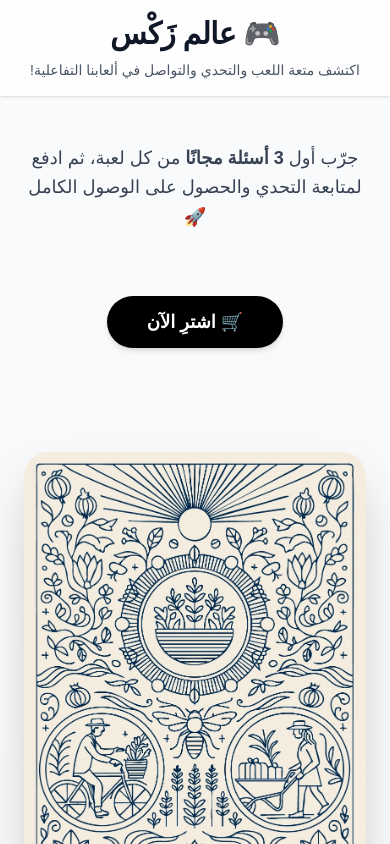
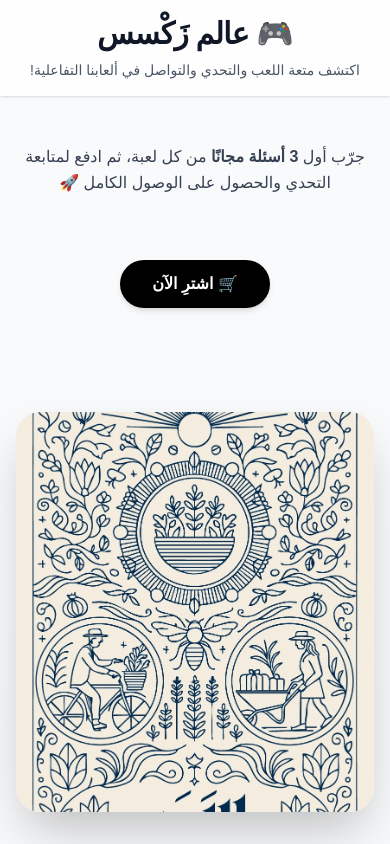
Before and after one commit to RAHAFSALMAN7/landing-page-, a Next.js app: page / in a window 390 px wide. Shown: the top 844 px of the page. Built offline with nearby package versions, Linux system fonts and the light colour scheme.

Commit message:
Added Chatbase chatbot and responsive improvements

```diff
--- a/src/app/page.tsx
+++ b/src/app/page.tsx
@@ -6,25 +6,26 @@ const SHOPIFY_CHECKOUT_URL =
 
 export default function Page() {
   return (
+    <>
       <div
         dir="rtl"
-      className="min-h-screen bg-gradient-to-b from-gray-50 to-gray-100 text-gray-900 flex flex-col"
+        className="min-h-screen bg-gradient-to-b from-gray-50 to-gray-100 text-gray-900 flex flex-col overflow-x-hidden"
       >
         {/* Header */}
         <header className="bg-white/80 backdrop-blur-md shadow-sm sticky top-0 z-20">
-        <div className="max-w-6xl mx-auto px-6 py-4 text-center">
+          <div className="max-w-6xl mx-auto px-4 sm:px-6 py-4 text-center">
             <h1 className="text-3xl font-extrabold tracking-tight text-gray-900">
-            🎮 عالم زَكْس
+              🎮 عالم زَكْسس
             </h1>
-          <p className="text-gray-600 mt-2 text-sm">
+            <p className="text-gray-600 mt-2 text-sm sm:text-base">
               اكتشف متعة اللعب والتحدي والتواصل في ألعابنا التفاعلية!
             </p>
           </div>
         </header>
 
         {/* Main */}
-      <main className="flex-1 flex flex-col items-center justify-center px-6 py-12 text-center space-y-16">
-        <p className="text-lg sm:text-xl text-gray-700 max-w-2xl leading-relaxed">
+        <main className="flex-1 flex flex-col items-center justify-center px-4 sm:px-6 py-12 text-center space-y-16">
+          <p className="text-base sm:text-lg text-gray-700 max-w-2xl leading-relaxed">
             جرّب أول <span className="font-semibold">3 أسئلة مجانًا</span> من كل لعبة، ثم ادفع لمتابعة التحدي والحصول على الوصول الكامل 🚀
           </p>
 
@@ -33,16 +34,16 @@ export default function Page() {
             href={SHOPIFY_CHECKOUT_URL}
             target="_blank"
             rel="noopener noreferrer"
-          className="inline-block bg-black text-white px-10 py-3 rounded-full text-lg font-semibold shadow-md hover:shadow-lg hover:scale-105 transition-all duration-200"
+            className="inline-block bg-black text-white px-8 sm:px-10 py-3 rounded-full text-base sm:text-lg font-semibold shadow-md hover:shadow-lg hover:scale-105 transition-all duration-200"
           >
             🛒 اشترِ الآن
           </a>
 
           {/* الألعاب */}
-        <div className="w-full max-w-6xl flex flex-col sm:flex-row justify-center items-stretch gap-10 mt-10">
+          <div className="w-full max-w-6xl flex flex-col lg:flex-row flex-wrap justify-center items-stretch gap-10 mt-10">
             {/* 🎴 سمر */}
-          <div className="flex-1 flex flex-col items-center">
-            <div className="relative w-full h-[500px] rounded-3xl overflow-hidden shadow-2xl">
+            <div className="flex-1 min-w-[300px] max-w-[400px] flex flex-col items-center mx-auto">
+              <div className="relative w-full h-[400px] sm:h-[500px] rounded-3xl overflow-hidden shadow-2xl">
                 <Image
                   src="/samar-card.jpg"
                   alt="لعبة سمر"
@@ -68,8 +69,8 @@ export default function Page() {
             </div>
 
             {/* 🎴 سوالف بيتنا */}
-          <div className="flex-1 flex flex-col items-center">
-            <div className="relative w-full h-[500px] rounded-3xl overflow-hidden shadow-2xl">
+            <div className="flex-1 min-w-[300px] max-w-[400px] flex flex-col items-center mx-auto">
+              <div className="relative w-full h-[400px] sm:h-[500px] rounded-3xl overflow-hidden shadow-2xl">
                 <Image
                   src="/main.png"
                   alt="لعبة سوالف بيتنا"
@@ -81,7 +82,7 @@ export default function Page() {
               <h2 className="text-2xl font-bold mt-8">سوالف بيتنا</h2>
               <p className="text-gray-700 text-base leading-relaxed mt-4 px-2">
                 اللعبة اللي تخليك ترجع لأيام العائلة والضحك على المواقف القديمة.
-              تختبر ذكرياتك وسرعة بديهتك في مواقف &quot;بيتية&quot; واقعية – من الطبخ للضيوف
+                تختبر ذكرياتك وسرعة بديهتك في مواقف "بيتية" واقعية – من الطبخ للضيوف
                 للمشاكل الصغيرة اليومية. مثالية للعائلة والمجموعات الكبيرة وتضمن
                 ضحكًا من القلب!
               </p>
@@ -96,8 +97,8 @@ export default function Page() {
             </div>
 
             {/* 🎴 تخيل لو */}
-          <div className="flex-1 flex flex-col items-center">
-            <div className="relative w-full h-[500px] rounded-3xl overflow-hidden shadow-2xl">
+            <div className="flex-1 min-w-[300px] max-w-[400px] flex flex-col items-center mx-auto">
+              <div className="relative w-full h-[400px] sm:h-[500px] rounded-3xl overflow-hidden shadow-2xl">
                 <Image
                   src="/khayal.jpg"
                   alt="لعبة تخيل لو"
@@ -125,10 +126,18 @@ export default function Page() {
         </main>
 
         {/* Footer */}
-      <footer className="bg-white text-xs text-gray-500 text-center py-6 border-t mt-12">
+        <footer className="bg-white text-xs sm:text-sm text-gray-500 text-center py-6 border-t mt-12">
           © 2025 جميع الحقوق محفوظة لدى{" "}
           <span className="font-semibold">Zuccess</span>
         </footer>
       </div>
+
+      {/* ✅ كود Chatbase مضاف هنا */}
+      <script
+        dangerouslySetInnerHTML={{
+          __html: `(function(){if(!window.chatbase||window.chatbase("getState")!=="initialized"){window.chatbase=(...arguments)=>{if(!window.chatbase.q){window.chatbase.q=[]}window.chatbase.q.push(arguments)};window.chatbase=new Proxy(window.chatbase,{get(target,prop){if(prop==="q"){return target.q}return(...args)=>target(prop,...args)}})}const onLoad=function(){const script=document.createElement("script");script.src="https://www.chatbase.co/embed.min.js";script.id="vO4t_xmN-nOwkIJBhFii9";script.domain="www.chatbase.co";document.body.appendChild(script)};if(document.readyState==="complete"){onLoad()}else{window.addEventListener("load",onLoad)}})();`,
+        }}
+      />
+    </>
   );
 }
```
Lines whose indentation alone changed are shown as unchanged.
